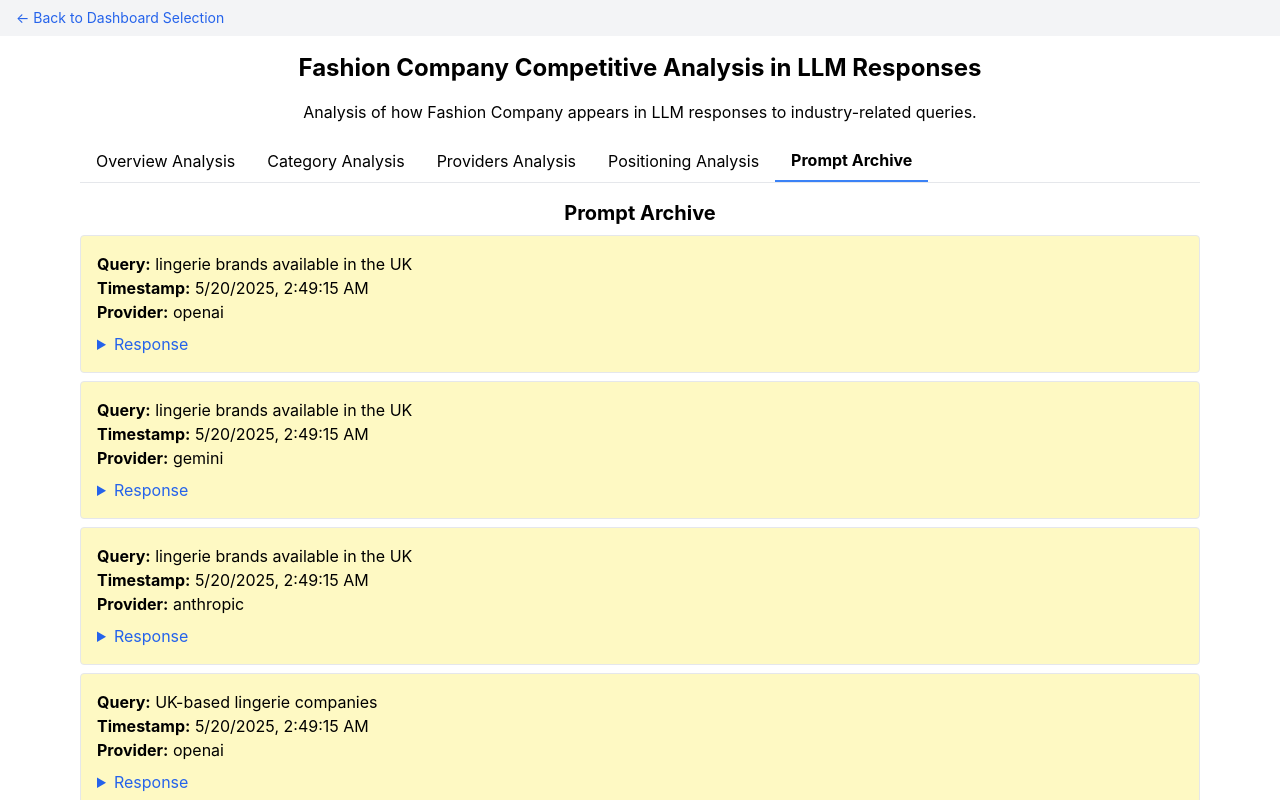
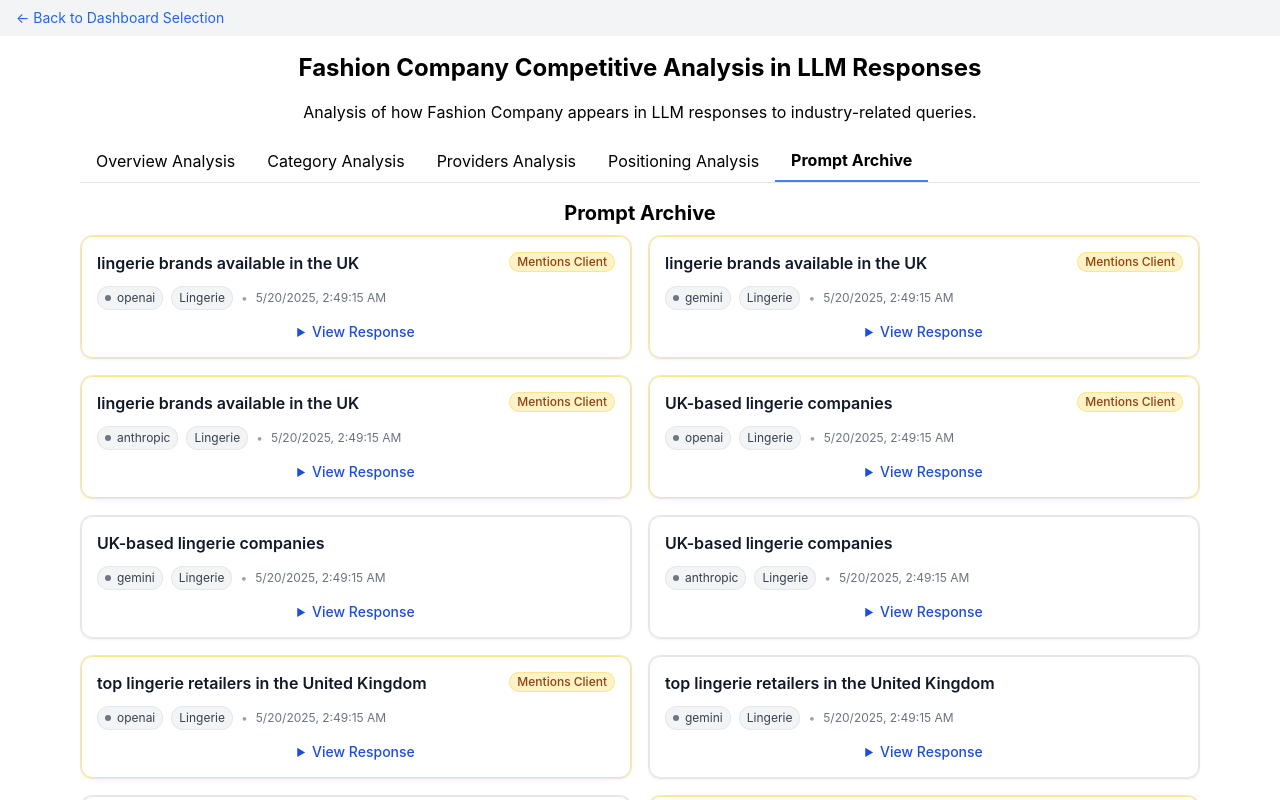
Before and after one commit to overripedatascientist/llm-analysis, a React (Create React App) app in the folder currys-analysis/: page /dashboard/boux-avenue in a window 1280 px wide. Both pictures are taken after a click on the button "Prompt Archive". Shown: the top 800 px of the page. Built offline with nearby package versions, Linux system fonts and the light colour scheme.

Commit message:
improved look and feel of Prompt Archive tab

```diff
--- a/currys-analysis/src/components/CompetitiveAnalysisDashboard.tsx
+++ b/currys-analysis/src/components/CompetitiveAnalysisDashboard.tsx
@@ -799,20 +799,69 @@ const CompetitiveAnalysisDashboard: React.FC<Props> = ({ config }) => {
                 {activeTab === 'archive' && (
                     <div className="mb-8">
                         <h2 className="text-xl font-bold mb-2">Prompt Archive</h2>
-                        {rawData && rawData.map((entry, idx) => (
-                            <div key={idx} className={`p-4 mb-2 border rounded ${entry.companies_mentioned.some((c: any) =>
-                                config.brandKeywords.some(keyword => c.brand_name.toLowerCase().includes(keyword.toLowerCase()))
-                            ) ? 'bg-yellow-100' : ''}`}>
-                                <p className="text-left"><strong>Query:</strong> {entry.query}</p>
-                                <p className="text-left"><strong>Timestamp:</strong> {new Date(entry.timestamp).toLocaleString()}</p>
-                                <p className="text-left"><strong>Provider:</strong> {entry.result_provider}</p>
-                                <details className="mt-2 text-left">
-                                    <summary className="cursor-pointer text-blue-600">Response</summary>
-                                    <pre className="whitespace-pre-wrap text-sm mt-1">{entry.response}</pre>
-                                </details>
+                        {rawData ? (
+                            <div className="grid grid-cols-1 md:grid-cols-2 gap-4">
+                                {rawData.map((entry, idx) => {
+                                    const mentionsClient = entry.companies_mentioned?.some((c: any) =>
+                                        config.brandKeywords.some((keyword) =>
+                                            (c.brand_name || '').toLowerCase().includes(keyword.toLowerCase())
+                                        )
+                                    );
+                                    return (
+                                        <div
+                                            key={idx}
+                                            className={`relative rounded-xl border ring-1 ring-inset ${
+                                                mentionsClient ? 'ring-amber-200' : 'ring-gray-200'
+                                            } bg-white/70 backdrop-blur shadow-sm hover:shadow-md transition-shadow`}
+                                        >
+                                            <div className="p-4 space-y-3">
+                                                <div className="flex items-start justify-between gap-3">
+                                                    <h3 className="text-base font-semibold text-gray-900 leading-snug line-clamp-2" title={entry.query}>
+                                                        {entry.query}
+                                                    </h3>
+                                                    {mentionsClient && (
+                                                        <span className="shrink-0 inline-flex items-center gap-1 px-2 py-0.5 rounded-full text-xs font-medium bg-amber-100 text-amber-800 ring-1 ring-inset ring-amber-200">
+                                                            Mentions Client
+                                                        </span>
+                                                    )}
+                                                </div>
+
+                                                <div className="flex flex-wrap items-center gap-2 text-xs">
+                                                    <span
+                                                        className={`inline-flex items-center gap-1.5 px-2 py-1 rounded-full ring-1 ring-inset ${providerColor(
+                                                            entry.result_provider
+                                                        )}`}
+                                                    >
+                                                        <span className="h-1.5 w-1.5 rounded-full bg-current opacity-70"></span>
+                                                        {entry.result_provider}
+                                                    </span>
+
+                                                    {entry.query_parent_class && (
+                                                        <span className="inline-flex px-2 py-1 rounded-full ring-1 ring-inset bg-gray-100 text-gray-700 ring-gray-200">
+                                                            {formatCategory(entry.query_parent_class)}
+                                                        </span>
+                                                    )}
+
+                                                    <span className="text-gray-400">•</span>
+                                                    <span className="text-gray-500">{new Date(entry.timestamp).toLocaleString()}</span>
+                                                </div>
+
+                                                <details className="mt-1">
+                                                    <summary className="cursor-pointer select-none text-sm font-medium text-blue-700 hover:text-blue-900">
+                                                        View Response
+                                                    </summary>
+                                                    <pre className="mt-2 p-3 bg-slate-50 rounded-lg border text-xs text-gray-800 whitespace-pre-wrap max-h-64 overflow-auto">
+                                                        {entry.response}
+                                                    </pre>
+                                                </details>
+                                            </div>
+                                        </div>
+                                    );
+                                })}
                             </div>
-                        ))}
-                        {!rawData && <p className="p-4">Loading prompts...</p>}
+                        ) : (
+                            <div className="rounded-lg border bg-white/70 p-4">Loading prompts...</div>
+                        )}
                     </div>
                 )}
 
```
